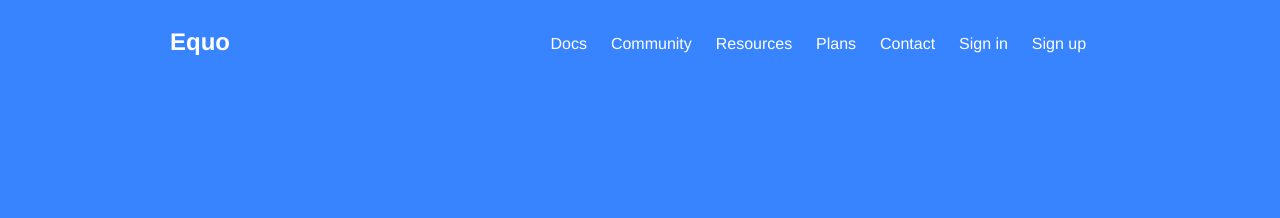
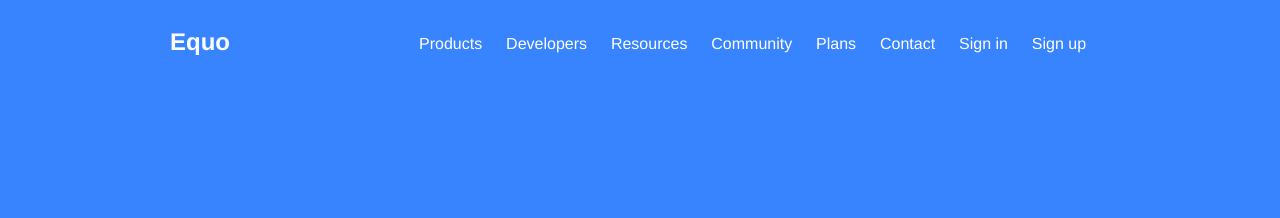
Before and after one commit to maketechnology/equo, a Jekyll site: the page built from index.md, in a window 1280 px wide. Shown: the top 218 px of the page. Built offline with Jekyll 4.4.1, drawn with Linux system fonts in a browser that asks for light colours.

Commit message:
Rename header links

```diff
--- a/_includes/header.html
+++ b/_includes/header.html
@@ -6,9 +6,10 @@
     </a>
 
     <nav class="site-header-nav">
-      <a class="site-header-nav-item " href="/docs/">Docs</a>
+      <a class="site-header-nav-item " href="/products/">Products</a>
+      <a class="site-header-nav-item " href="/developers/">Developers</a>
+      <a class="site-header-nav-item " href="/apps/">Resources</a>
       <a class="site-header-nav-item " href="/community/">Community</a>
-      <a class="site-header-nav-item " href="/apps/">Resources</a>
       <a class="site-header-nav-item " href="/blog/">Plans</a>
       <a class="site-header-nav-item " href="/contact/">Contact</a>
       <a class="site-header-nav-item " href="http://www.dev.appcenter.maketechnology.io/login">Sign in</a>
```
